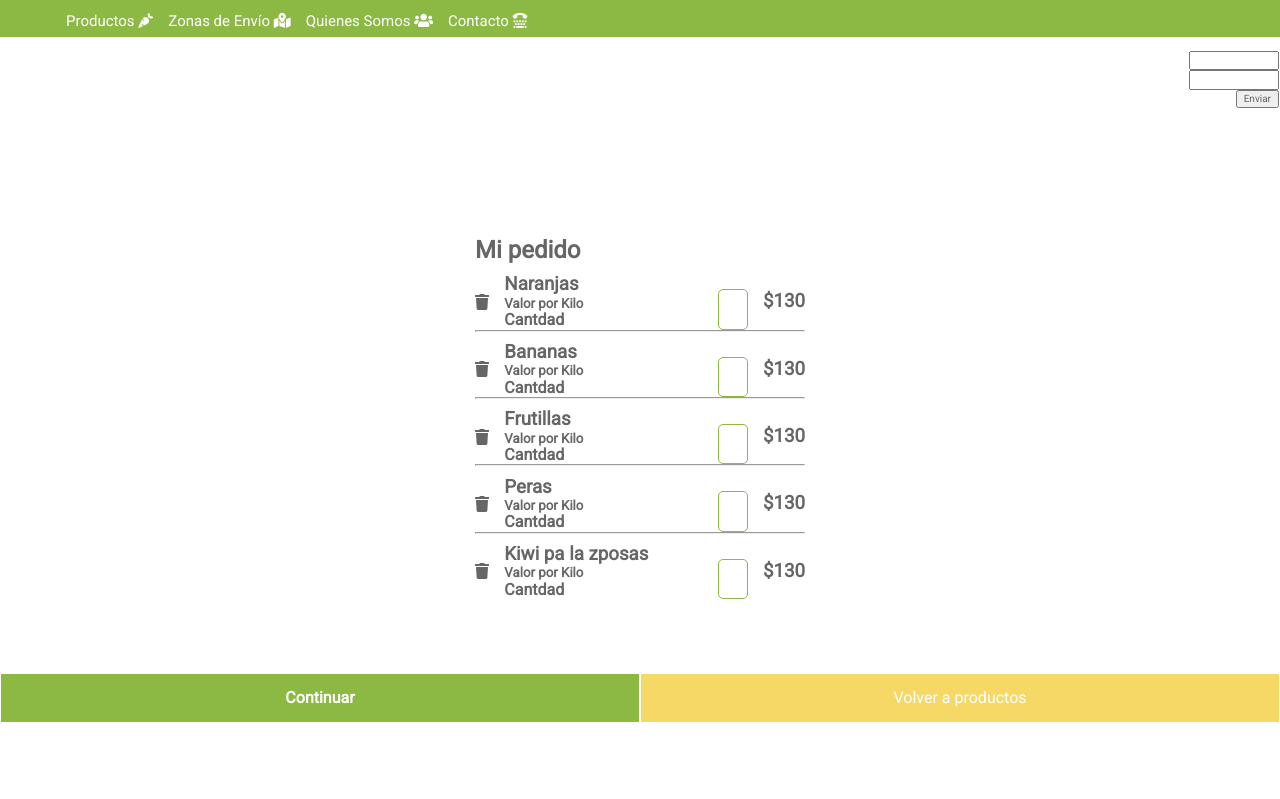
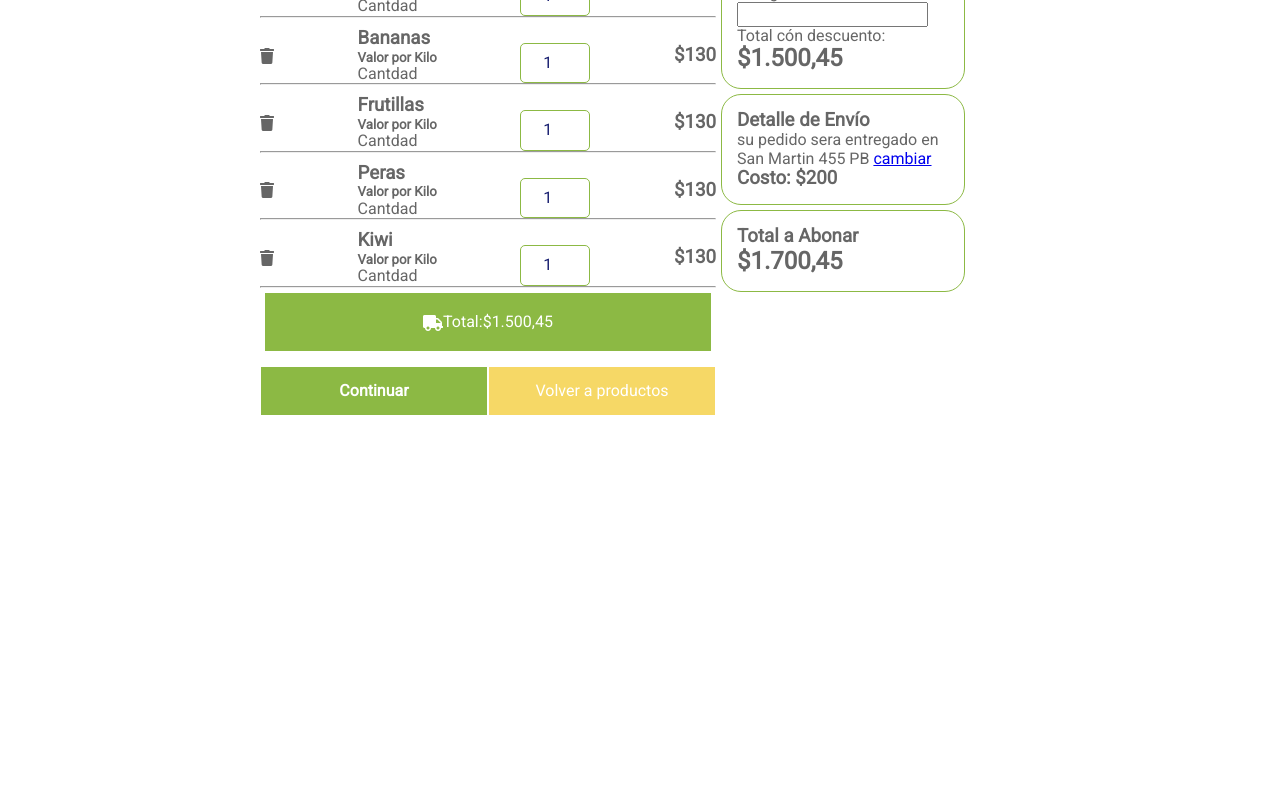
Before and after one commit to mauriciomena/ConsolelogGrupo1Sprint2, a website: page views/productCart.html in a window 1280 px wide. Shown: the part 77-876 px from the top of the page. After the commit the page ends 800 px from the top, so only its background shows below. Drawn offline with Linux system fonts and the light colour scheme.

Commit message:
Mauri -Avances en ProductCart.hmtl

```diff
--- a/public/css/productCart.css
+++ b/public/css/productCart.css
@@ -1,8 +1,13 @@
    /* Especificaciones del main del carrito de compras*/
    .main-cart{
-      margin: 200px auto;
+      /* margin: 200px auto; */
+      margin: auto;
       width: 330px;
-      color:#666; }
+      color:#666;
+      display:flex;
+      flex-wrap:wrap;
+      justify-content: space-between;
+     }
 
         /*Formulario de registro*/
         .main-cart section article{
@@ -14,7 +19,6 @@
         }
 
         .main-cart section article .product-detail{
-          width: 60%;
           display: flex;
           flex-wrap: wrap;
           flex-direction: column;
@@ -29,16 +33,32 @@
             display: block;
         }
         .main-cart section .form-control .control{
-            width: 30px;
+            width: 70px;
             padding: 10px;
             border: 1px solid #8cb944;
             border-radius: 5px;
             font-size: 16px;
             color:#161d6f;
+            text-align: center;
         }
         .main-cart section article hr{
           border: 1px solid #666;
         }
+        .main-cart .total{
+          margin:5px;
+          text-align: right;
+          display:flex;
+          flex-wrap: wrap;
+          justify-content: center;
+          align-items: flex-end;
+          background-color: #8cb944;
+          color: #ffffff;
+          padding: 20px;
+        }
+        .main-cart h4{
+         font-weight: normal;
+        }
+
         .main-cart section .buttons{
             display: flex;
             justify-content: center;
@@ -51,17 +71,11 @@
             font-size: 16px;
             text-align: center;
             margin: 1px;
-            border:none
+            border:none;
         }
-      .main-cart section .form-control .control:focus{
-        background-color: #c7ffd8;
-      }
 
       .main-cart section .buttons{
         width: 100%;
-        position: fixed;
-        bottom:0px;
-        left:0px;
         display: flex;
         justify-content: center;
     }
@@ -81,5 +95,29 @@
     .main-cart section .form-control .submit{
       background-color:#8cb944;
       font-weight: bold;
+    }
+    .main-cart .total-cart{
+      display:none;
+    }
+
+    .main-cart .balloon{
+      border: 1px #8cb944 solid;
+      width: 100%;
+      border-radius: 20px;
+      padding: 15px;
+      margin: 5px;
+
+    }
+      /*fin de Carrito de Compras*/
+@media (min-width: 769px){
+  .main-cart{
+    width: 760px;
+  }
+  .main-cart .list{
+    width: 60%;
+  }
+  .main-cart .total-cart{
+    width: 40%;
+    display:flex;
+  }
 }
-      /*fin de Carrito de Compras*/
--- a/views/productCart.html
+++ b/views/productCart.html
@@ -13,48 +13,11 @@
   <link rel="stylesheet" href="https://cdnjs.cloudflare.com/ajax/libs/font-awesome/5.11.2/css/all.min.css">
   <title>Carrito</title>
 </head>
-
 <body>
-  <p class="banner"> ¡REGISTRATE Y OBTENÉ UN 10% DE DESCUENTO EN TU PRIMERA COMPRA! ¡SI TU COMPRA ES MAYOR A $3500
-    TENÉS EL ENVÍO BONIFICADO!</p>
-  <header>
-      <img class="logo" src=/images/logo3.png  alt="Logo" height="80px">
-      <nav role="navigation">
-          <ul id="menu-options">
-                  <li><a href="#"> Productos
-                      <span class="fas fa-carrot"></span>
-                  </a></li>
-              <li><a href="#"> Zonas de Envío
-                      <sapn class="fas fa-map-marked-alt"></sapn>
-                  </a></li>
-              <li><a href="#"> Quienes Somos
-                      <sapn class="fas fa-users"></sapn>
-                  </a></li>
-              <li><a href="#"> Contacto
-                      <sapn class="fas fa-tty"></sapn>
-                  </a></li>
-          </ul>
-      </nav>
-
-      <form action="/login" method="POST">
-          <p>
-              <label> Nombre:</label>
-              <input type="text" name="usuario">
-          </p>
-          <p>
-              <label> Contrasena:</label>
-              <input type="password" name="contrasena">
-          </p>
-          <p>
-              <button type="submit">Enviar</button>
-          </p>
-      </form>
-  </header>
   <main class="main-cart">
-    <section>
+    <section class="list">
       <h2>Mi pedido</h2>
       <form action="/" class="cart-items">
-
         <article>
           <i class="fas fa-trash"></i>
           <div class="product-detail">
@@ -110,7 +73,7 @@
         <article>
           <i class="fas fa-trash"></i>
           <div class="product-detail">
-            <h3>Kiwi pa la zposas</h3>
+            <h3>Kiwi</h3>
             <h5>Valor por Kilo</h5>
             <h4>Cantdad</h4>
           </div>
@@ -119,14 +82,39 @@
           </div>
           <h3 class="value">$130</h3>
         </article>
+        <hr>
+        <div class="total">
+          <i class="fas fa-truck"></i>
+          <h4>Total:$1.500,45</h4>
+        </div>
         <div class="form-control buttons">
-          <input type="submit" value="Continuar"         class="submit button-form">
-          <input type="reset" value="Volver a productos" class="button-form">
+          <input type="submit" value="Continuar"          class="submit button-form">
+          <input type="reset"  value="Volver a productos" class="button-form">
+        </div>
+      </form>
+    </section>
+    <section class="total-cart">
+      <form action="/" class="rigth-form" >
+        <div class="resume balloon">
+          <p>Total del Pedido</p>
+          <h3>$1.500,45</h3>
+          <p>Código de Descuento</p>
+          <input type="text" name="disconunt-cod" id="disconunt-cod">
+          <p>Total cón descuento:</p>
+          <h2>$1.500,45</h2>
+        </div>
+        <div class="shipping balloon">
+          <h3>Detalle de Envío</h3>
+          <p>su pedido sera entregado en</p>
+          <p>San Martin 455 PB <a href="/">cambiar</a></p>
+          <h3>Costo: $200</h3>
+        </div>
+        <div class="total-total balloon">
+          <h3>Total a Abonar</h3>
+          <h2>$1.700,45</h2>
         </div>
       </form>
     </section>
   </main>
-  <footer></footer>
 </body>
-
 </html>
```
